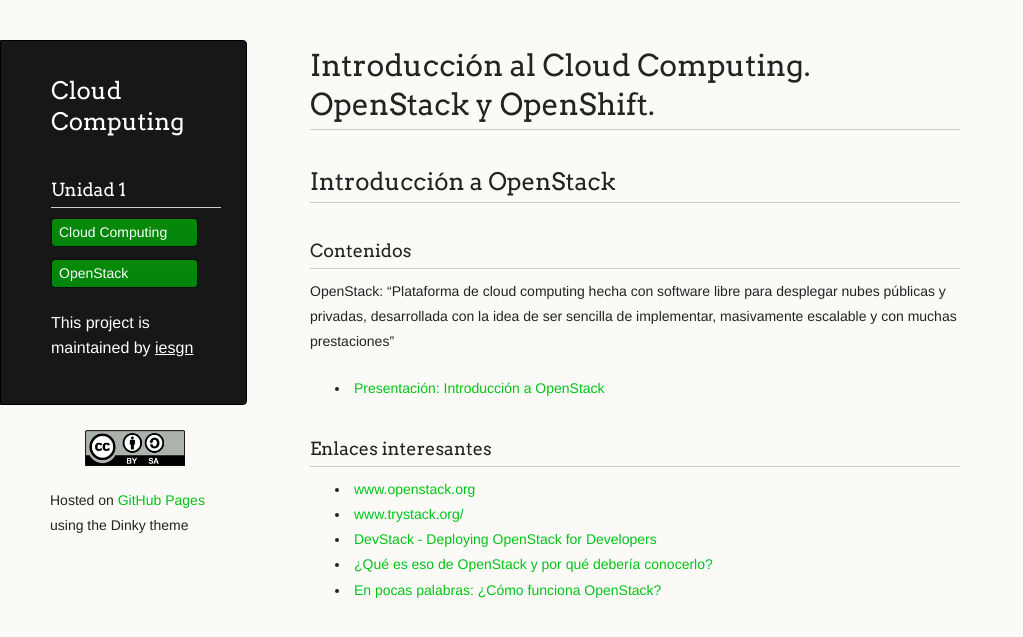
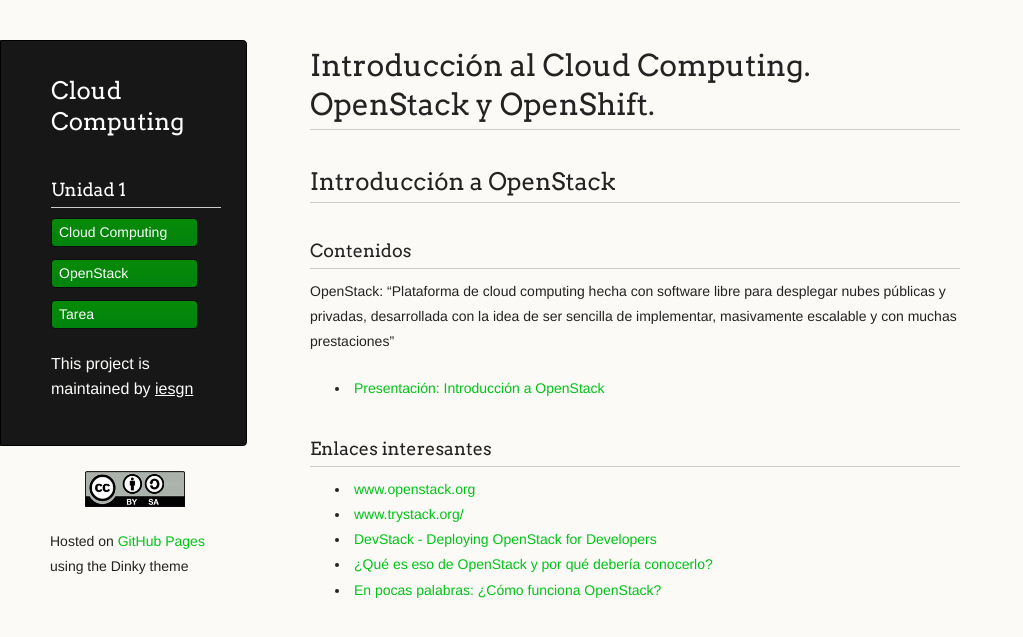
Before and after one commit to iesgn/cloud2, a Jekyll site: the page built from curso/u1/openstack.md, in a window 1280 px wide. Shown: the top 637 px of the page, without its empty margins (0-1023 px from the left). Built offline with Jekyll 4.4.1, drawn with Linux system fonts in a browser that asks for light colours.

Commit message:
tarea u1

```diff
--- a/_data/menu.yml
+++ b/_data/menu.yml
@@ -4,6 +4,10 @@
      url: /cloud2/curso/u1
    - name: OpenStack
      url: /cloud2/curso/u1/openstack
+   - name: Tarea
+     url: /cloud2/curso/u1/stackops
+
+
 - nombre: Unidad 2
   items:
    - name: Inicio
```
